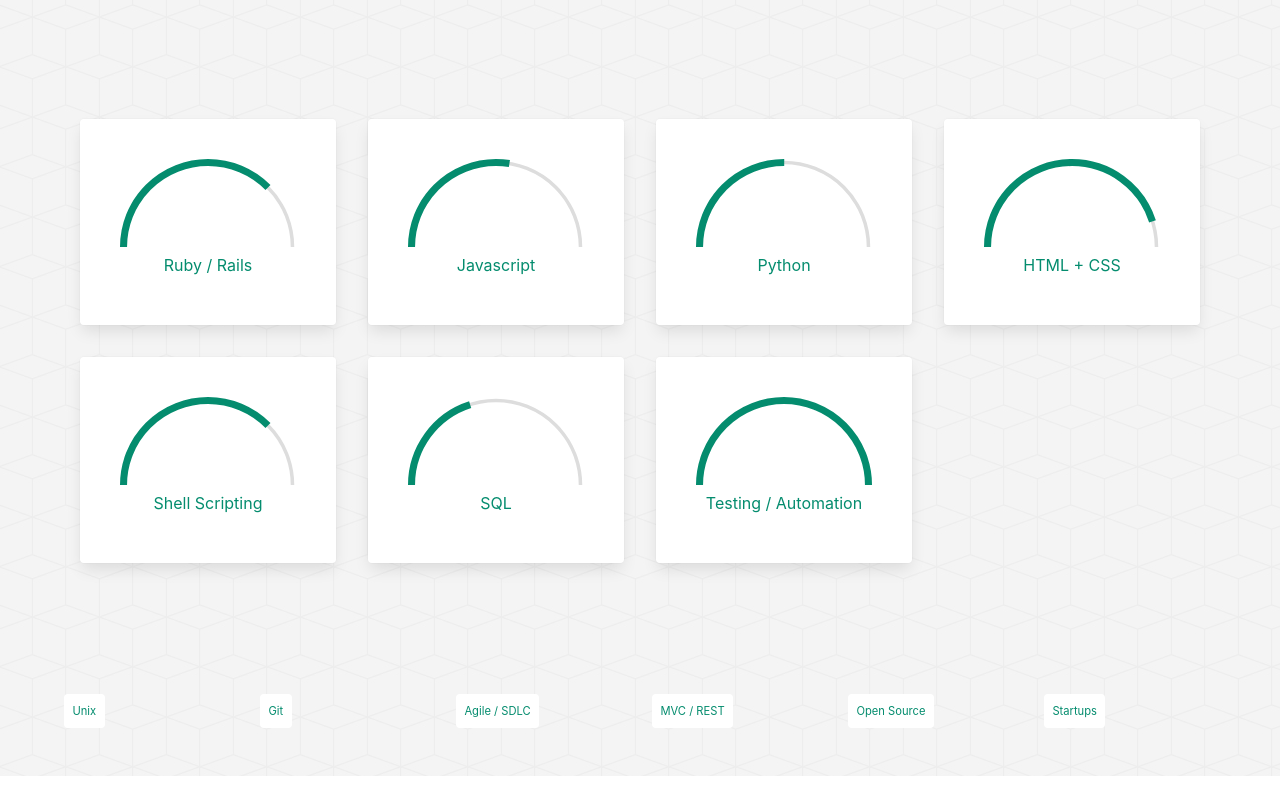
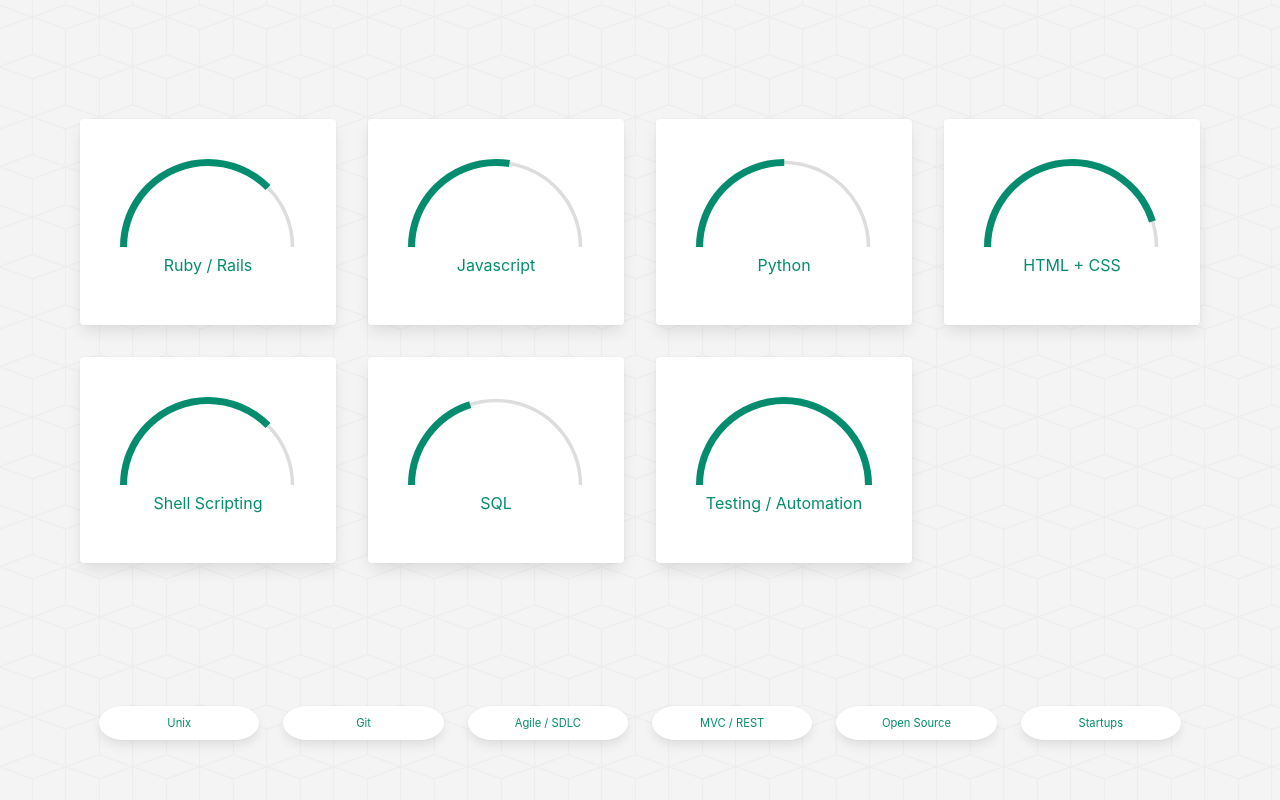
Before and after one commit to O-kasso/O-kasso.github.io, a plain HTML site: page index.html in a window 1280 px wide. Shown: the part 1113-1913 px from the top of the page. Before the commit the page ends 1889 px from the top, so only its background shows below. Drawn offline with nearby package versions, Linux system fonts and the light colour scheme.

Commit message:
change style of secondary skills

```diff
--- a/index.html
+++ b/index.html
@@ -101,32 +101,32 @@
             </ul>
             <ul id="secondary-skills-list" class="columns is-multiline is-mobile">
               <li class="skill column is-one-third-mobile is-2-tablet is-2-desktop">
-                <span class="tag is-small level-item has-text-centered">
+                <span class="card level-item has-text-centered">
                   Unix
                 </span>
               </li>
               <li class="skill column is-one-third-mobile is-2-tablet is-2-desktop">
-                <span class="tag is-small level-item has-text-centered">
+                <span class="card level-item has-text-centered">
                   Git
                 </span>
               </li>
               <li class="skill column is-one-third-mobile is-2-tablet is-2-desktop">
-                <span class="tag is-small level-item has-text-centered">
+                <span class="card level-item has-text-centered">
                   Agile / SDLC
                 </span>
               </li>
               <li class="skill column is-one-third-mobile is-2-tablet is-2-desktop">
-                <span class="tag is-small level-item has-text-centered">
+                <span class="card level-item has-text-centered">
                   MVC / REST
                 </span>
               </li>
               <li class="skill column is-one-third-mobile is-2-tablet is-2-desktop">
-                <span class="tag is-small level-item has-text-centered">
+                <span class="card level-item has-text-centered">
                   Open Source
                 </span>
               </li>
               <li class="skill column is-one-third-mobile is-2-tablet is-2-desktop">
-                <span class="tag is-small level-item has-text-centered">
+                <span class="card level-item has-text-centered">
                   Startups
                 </span>
               </li>
--- a/public/stylesheets/sass/_skills-section.scss
+++ b/public/stylesheets/sass/_skills-section.scss
@@ -49,18 +49,22 @@
   }
 
   #secondary-skills-list {
-    .tag {
+    .card {
       @include hover-grow(1.2);
 
       font-size: 0.6em;
       height: 3em;
       color: $teal;
       background-color: #fff;
+      border-radius: 30%/100%;
 
       @media screen and (min-width: 375px) {
         font-size: 0.7em;
       }
     }
+
+    width: 96%;
+    margin: 0 auto;
   }
 
   background: #eee url("/public/assets/cubes.png");
```
Also changed, not shown: public/stylesheets/main.css.
